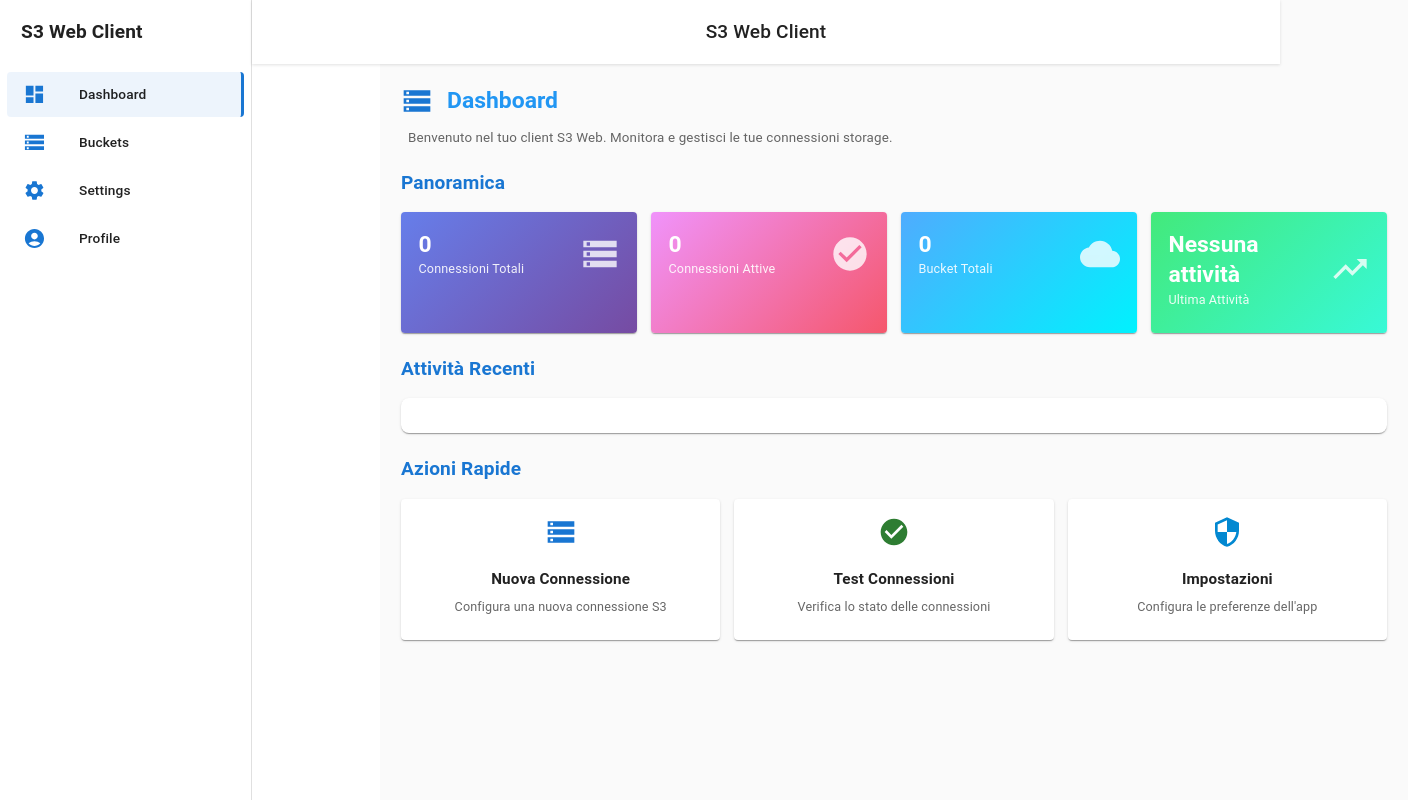
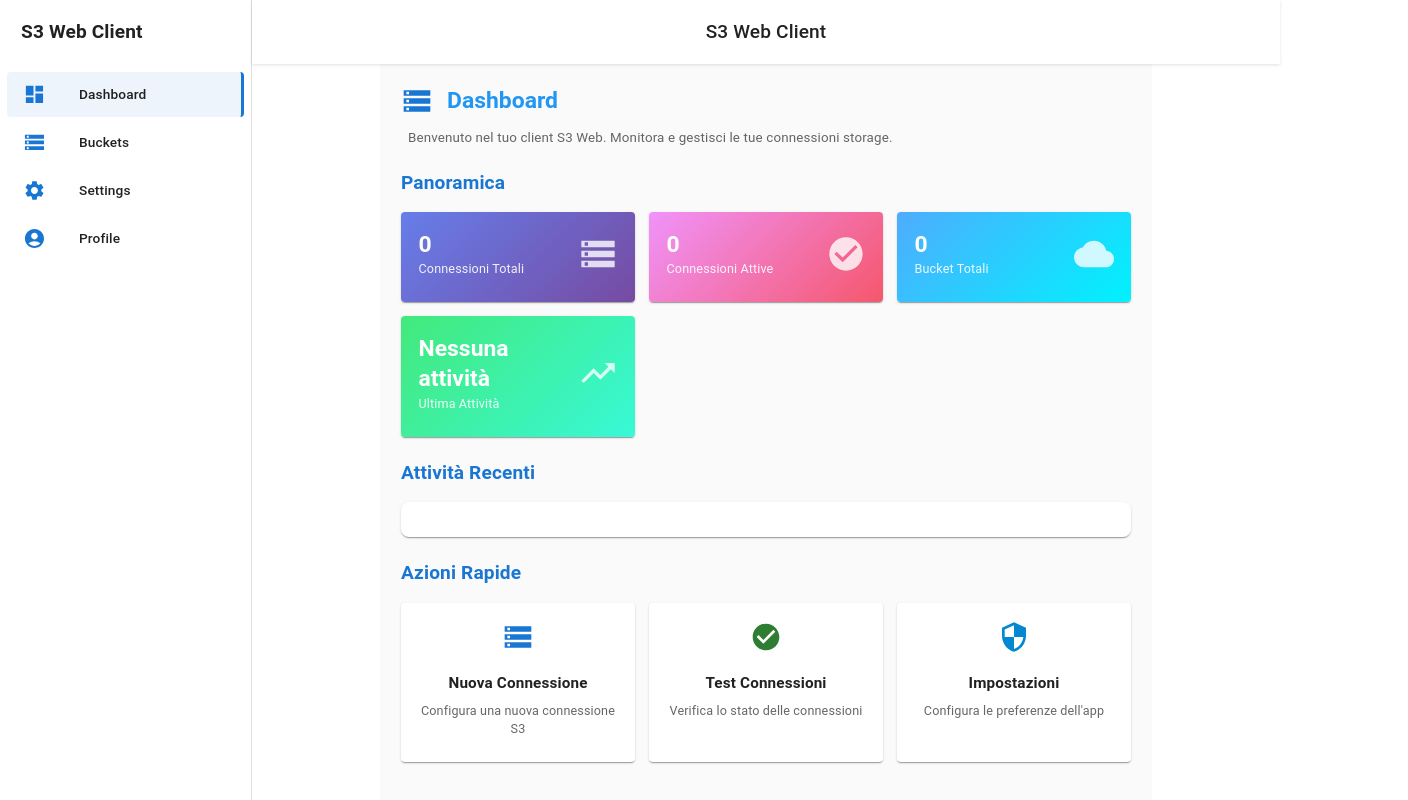
Before and after one commit to TombSte/S3WebClient, a React (Vite) app in the folder S3WebClient/: page / in a window 1280 px wide. Shown: the whole page, 1408 px wide, since content can reach past the window. Built offline with nearby package versions, Linux system fonts and the light colour scheme.

Commit message:
feat: move bucket info to drawer and fix layout overflow

```diff
--- a/S3WebClient/src/components/ConnectionDetails.tsx
+++ b/S3WebClient/src/components/ConnectionDetails.tsx
@@ -7,11 +7,17 @@ import EnvironmentChip from "./EnvironmentChip";
 
 interface Props {
   connection: S3Connection;
+  compact?: boolean;
 }
 
-const ConnectionDetails: React.FC<Props> = ({ connection }) => {
+const ConnectionDetails: React.FC<Props> = ({ connection, compact = false }) => {
   return (
-    <Card sx={{ mb: 3, boxShadow: "0 2px 10px rgba(0,0,0,0.08)" }}>
+    <Card
+      sx={{
+        mb: compact ? 0 : 3,
+        boxShadow: compact ? "none" : "0 2px 10px rgba(0,0,0,0.08)",
+      }}
+    >
       <CardContent>
         <Typography
           variant="h6"
--- a/S3WebClient/src/components/Layout.tsx
+++ b/S3WebClient/src/components/Layout.tsx
@@ -105,9 +105,9 @@ const Layout: React.FC<LayoutProps> = ({ children }) => {
     <Box
       sx={{
         display: "flex",
-        width: "100vw",
-        minWidth: "100vw",
-        maxWidth: "100vw",
+        width: "100%",
+        minWidth: "100%",
+        maxWidth: "100%",
         overflow: "hidden",
       }}
     >
@@ -117,9 +117,9 @@ const Layout: React.FC<LayoutProps> = ({ children }) => {
       <AppBar
         position="fixed"
         sx={{
-          width: { sm: `calc(100vw - ${drawerWidth}px)` },
-          minWidth: { sm: `calc(100vw - ${drawerWidth}px)` },
-          maxWidth: { sm: `calc(100vw - ${drawerWidth}px)` },
+          width: { sm: `calc(100% - ${drawerWidth}px)` },
+          minWidth: { sm: `calc(100% - ${drawerWidth}px)` },
+          maxWidth: { sm: `calc(100% - ${drawerWidth}px)` },
           ml: { sm: `${drawerWidth}px` },
           backgroundColor: theme.palette.background.paper,
           color: theme.palette.text.primary,
@@ -193,9 +193,9 @@ const Layout: React.FC<LayoutProps> = ({ children }) => {
         component="main"
         sx={{
           flexGrow: 1,
-          width: { sm: `calc(100vw - ${drawerWidth}px)` },
-          minWidth: { sm: `calc(100vw - ${drawerWidth}px)` },
-          maxWidth: { sm: `calc(100vw - ${drawerWidth}px)` },
+          width: { sm: `calc(100% - ${drawerWidth}px)` },
+          minWidth: { sm: `calc(100% - ${drawerWidth}px)` },
+          maxWidth: { sm: `calc(100% - ${drawerWidth}px)` },
           minHeight: "100vh",
           backgroundColor: theme.palette.grey[50],
           display: "flex",
--- a/S3WebClient/src/pages/Bucket.tsx
+++ b/S3WebClient/src/pages/Bucket.tsx
@@ -1,7 +1,18 @@
 import { useParams } from "react-router-dom";
 import { useEffect, useState, useRef } from "react";
-import { Box, Typography, Card, CardContent, IconButton } from "@mui/material";
-import { Storage as StorageIcon, Refresh as RefreshIcon } from "@mui/icons-material";
+import {
+  Box,
+  Typography,
+  Card,
+  CardContent,
+  IconButton,
+  Drawer,
+} from "@mui/material";
+import {
+  Storage as StorageIcon,
+  Refresh as RefreshIcon,
+  InfoOutlined,
+} from "@mui/icons-material";
 import ConnectionDetails from "../components/ConnectionDetails";
 import EnvironmentChip from "../components/EnvironmentChip";
 import type { S3Connection } from "../types/s3";
@@ -12,6 +23,7 @@ export default function Bucket() {
   const { id } = useParams();
   const [connection, setConnection] = useState<S3Connection | null>(null);
   const [loading, setLoading] = useState(true);
+  const [detailsOpen, setDetailsOpen] = useState(false);
   const browserRef = useRef<ObjectBrowserHandle>(null);
 
   useEffect(() => {
@@ -84,20 +96,27 @@ export default function Bucket() {
               {connection.displayName}
             </Typography>
             <EnvironmentChip environment={connection.environment} />
+            <IconButton
+              aria-label="info"
+              size="small"
+              onClick={() => setDetailsOpen(true)}
+            >
+              <InfoOutlined />
+            </IconButton>
           </Box>
           <Typography variant="body2" color="text.secondary" sx={{ ml: 1 }}>
             Dettagli del bucket e contenuti
           </Typography>
         </Box>
 
-        {/* Bucket Info */}
-        <ConnectionDetails connection={connection} />
-
         {/* File navigation */}
         <Card sx={{ boxShadow: "0 2px 10px rgba(0,0,0,0.08)", mt: 3 }}>
           <CardContent>
             <Box sx={{ display: "flex", alignItems: "center", mb: 2 }}>
-              <Typography variant="h6" sx={{ flexGrow: 1 }}>
+              <Typography
+                variant="h6"
+                sx={{ flexGrow: 1, color: "primary.main", fontWeight: "bold" }}
+              >
                 Contenuti del bucket
               </Typography>
               <IconButton
@@ -110,6 +129,15 @@ export default function Bucket() {
             <ObjectBrowser ref={browserRef} connection={connection} />
           </CardContent>
         </Card>
+        <Drawer
+          anchor="right"
+          open={detailsOpen}
+          onClose={() => setDetailsOpen(false)}
+        >
+          <Box sx={{ width: 320, p: 2 }}>
+            <ConnectionDetails connection={connection} compact />
+          </Box>
+        </Drawer>
       </Box>
     </Box>
   );
```
